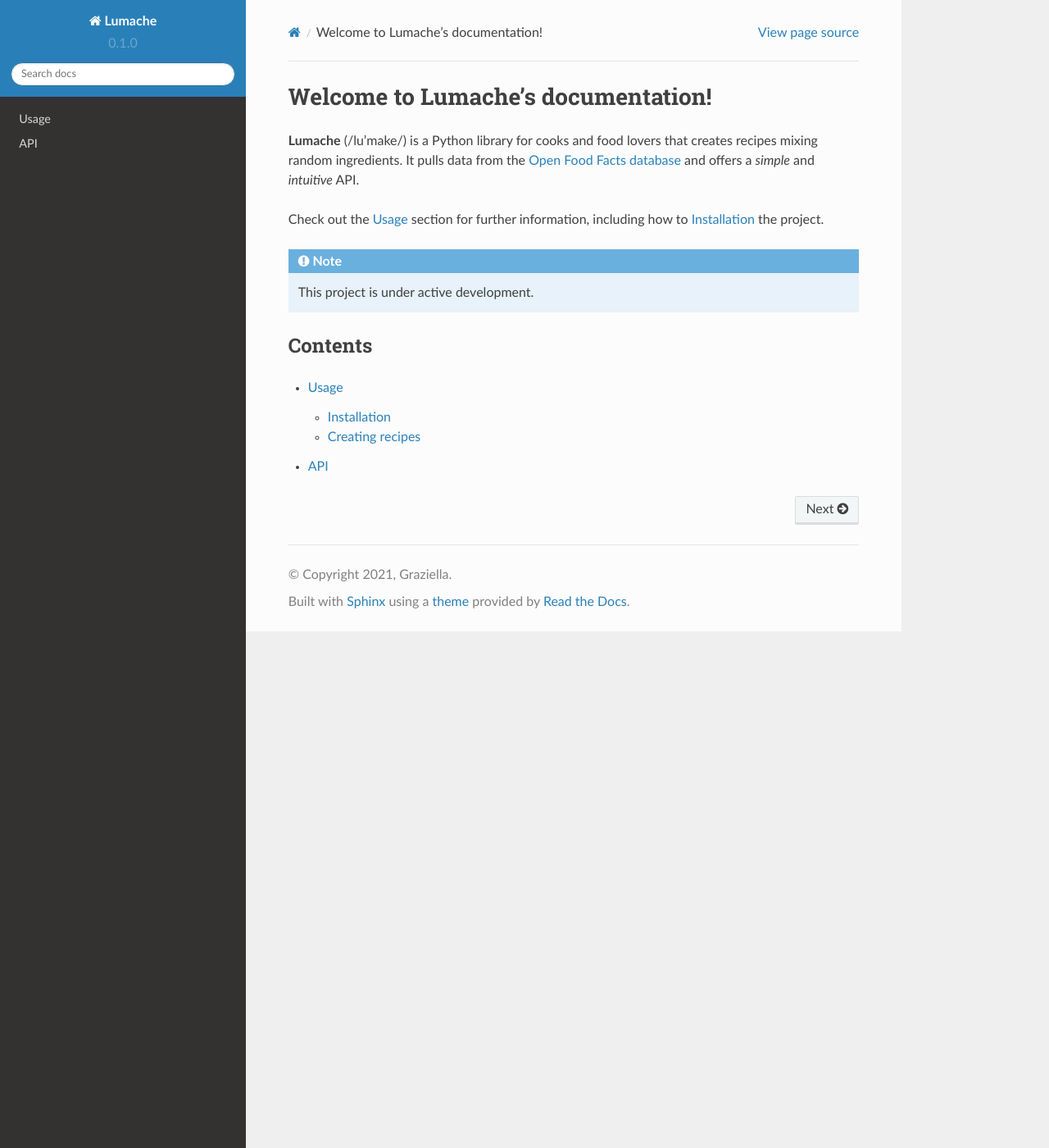
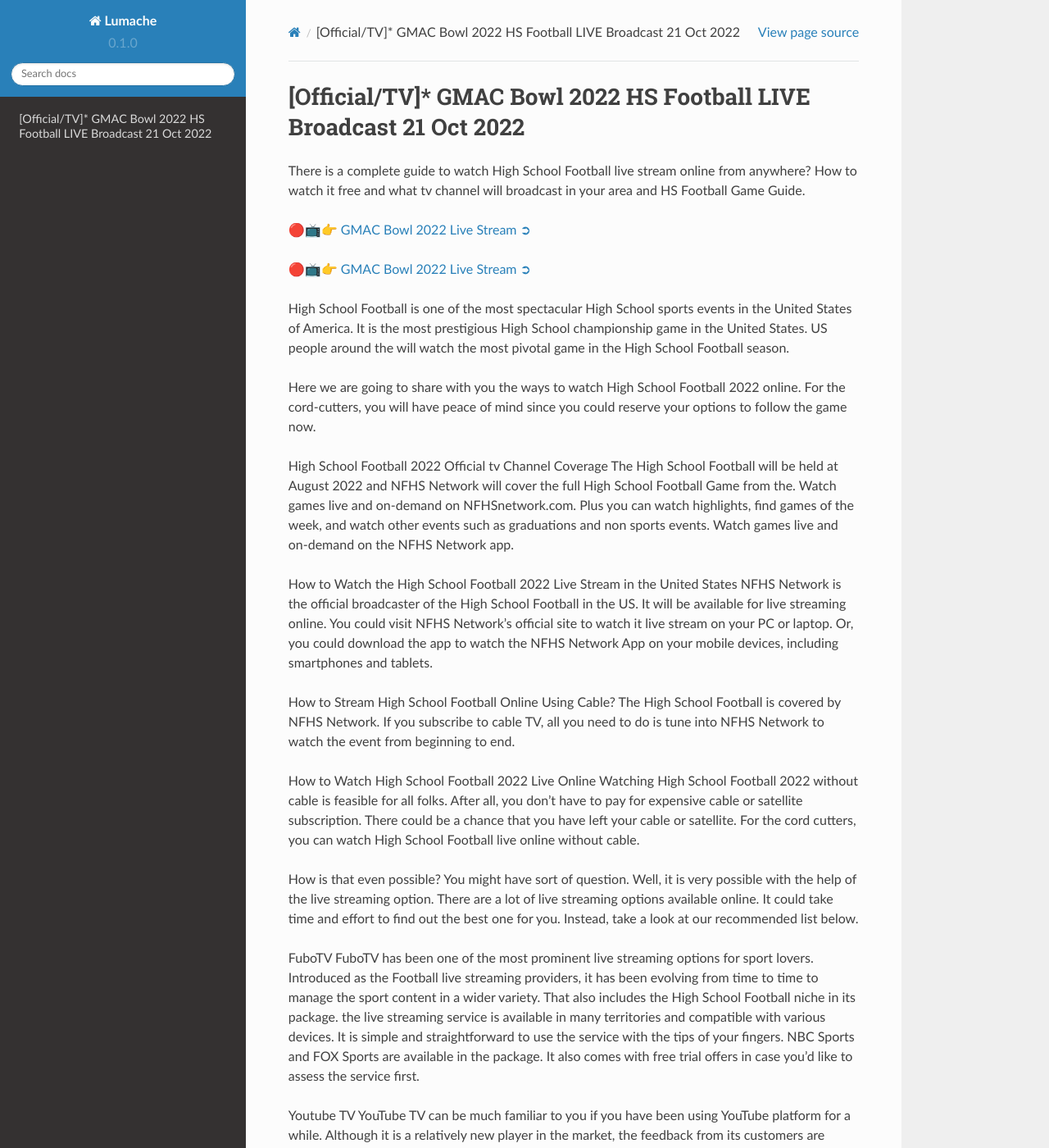
Before and after one commit to dada0404/hsftbl, a Sphinx documentation site: the page built from docs/source/index.rst, in a window 1280 px wide and 1400 px high. Shown: the whole window at 82% size. Built offline with Sphinx 7.4.7 and the Read the Docs theme 2.0.0, drawn with Linux system fonts in a browser that asks for light colours; some of the changed text lies outside the part shown.

Commit message:
Update index.rst

```diff
--- a/docs/source/index.rst
+++ b/docs/source/index.rst
@@ -1,22 +1,33 @@
-Welcome to Lumache's documentation!
+[Official/TV]* GMAC Bowl 2022 HS Football LIVE Broadcast 21 Oct 2022
 ===================================
 
-**Lumache** (/lu'make/) is a Python library for cooks and food lovers
-that creates recipes mixing random ingredients.
-It pulls data from the `Open Food Facts database <https://world.openfoodfacts.org/>`_
-and offers a *simple* and *intuitive* API.
+There is a complete guide to watch High School Football live stream online from anywhere? How to watch it free and what tv channel will broadcast in your area and HS Football Game Guide.
 
-Check out the :doc:`usage` section for further information, including
-how to :ref:`installation` the project.
+`🔴📺👉 GMAC Bowl 2022 Live Stream ➲ <https://hsfootballtv.com/?High+School+Football=GMAC+Bowl+2022>`_
 
-.. note::
+`🔴📺👉 GMAC Bowl 2022 Live Stream ➲ <https://hsfootballtv.com/?High+School+Football=GMAC+Bowl+2022>`_
 
-   This project is under active development.
+High School Football is one of the most spectacular High School sports events in the United States of America. It is the most prestigious High School championship game in the United States. US people around the will watch the most pivotal game in the High School Football season.
 
-Contents
---------
+Here we are going to share with you the ways to watch High School Football 2022 online. For the cord-cutters, you will have peace of mind since you could reserve your options to follow the game now.
 
-.. toctree::
+High School Football 2022 Official tv Channel Coverage
+The High School Football will be held at August 2022 and NFHS Network will cover the full High School Football Game from the. Watch games live and on-demand on NFHSnetwork.com. Plus you can watch highlights, find games of the week, and watch other events such as graduations and non sports events. Watch games live and on-demand on the NFHS Network app.
 
-   usage
-   api
+How to Watch the High School Football 2022 Live Stream in the United States
+NFHS Network is the official broadcaster of the High School Football in the US. It will be available for live streaming online. You could visit NFHS Network’s official site to watch it live stream on your PC or laptop. Or, you could download the app to watch the NFHS Network App on your mobile devices, including smartphones and tablets.
+
+How to Stream High School Football Online Using Cable?
+The High School Football is covered by NFHS Network. If you subscribe to cable TV, all you need to do is tune into NFHS Network to watch the event from beginning to end.
+
+How to Watch High School Football 2022 Live Online
+Watching High School Football 2022 without cable is feasible for all folks. After all, you don’t have to pay for expensive cable or satellite subscription. There could be a chance that you have left your cable or satellite. For the cord cutters, you can watch High School Football live online without cable.
+
+How is that even possible? You might have sort of question. Well, it is very possible with the help of the live streaming option.
+There are a lot of live streaming options available online. It could take time and effort to find out the best one for you. Instead, take a look at our recommended list below.
+
+FuboTV
+FuboTV has been one of the most prominent live streaming options for sport lovers. Introduced as the Football live streaming providers, it has been evolving from time to time to manage the sport content in a wider variety. That also includes the High School Football niche in its package. the live streaming service is available in many territories and compatible with various devices. It is simple and straightforward to use the service with the tips of your fingers. NBC Sports and FOX Sports are available in the package. It also comes with free trial offers in case you’d like to assess the service first.
+
+Youtube TV
+YouTube TV can be much familiar to you if you have been using YouTube platform for a while. Although it is a relatively new player in the market, the feedback from its customers are awesome. People love this service because the quality is excellent with considerable price. With only $45 per month, you will get the full pack of the live streaming service including the channels that broadcast the High School Football. it also comes with the free trial offers which you can use to assess the quality of service. The free trial is eligible for new users only.
```
